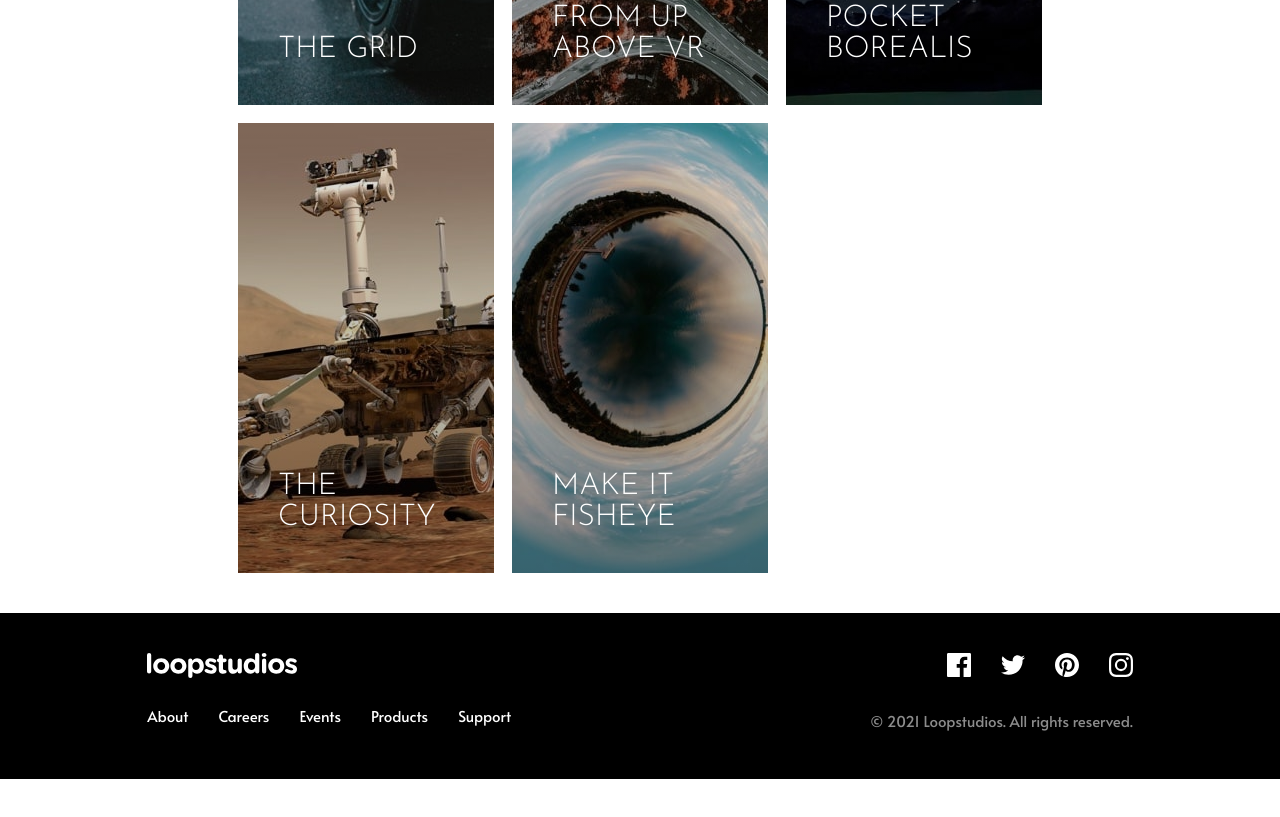
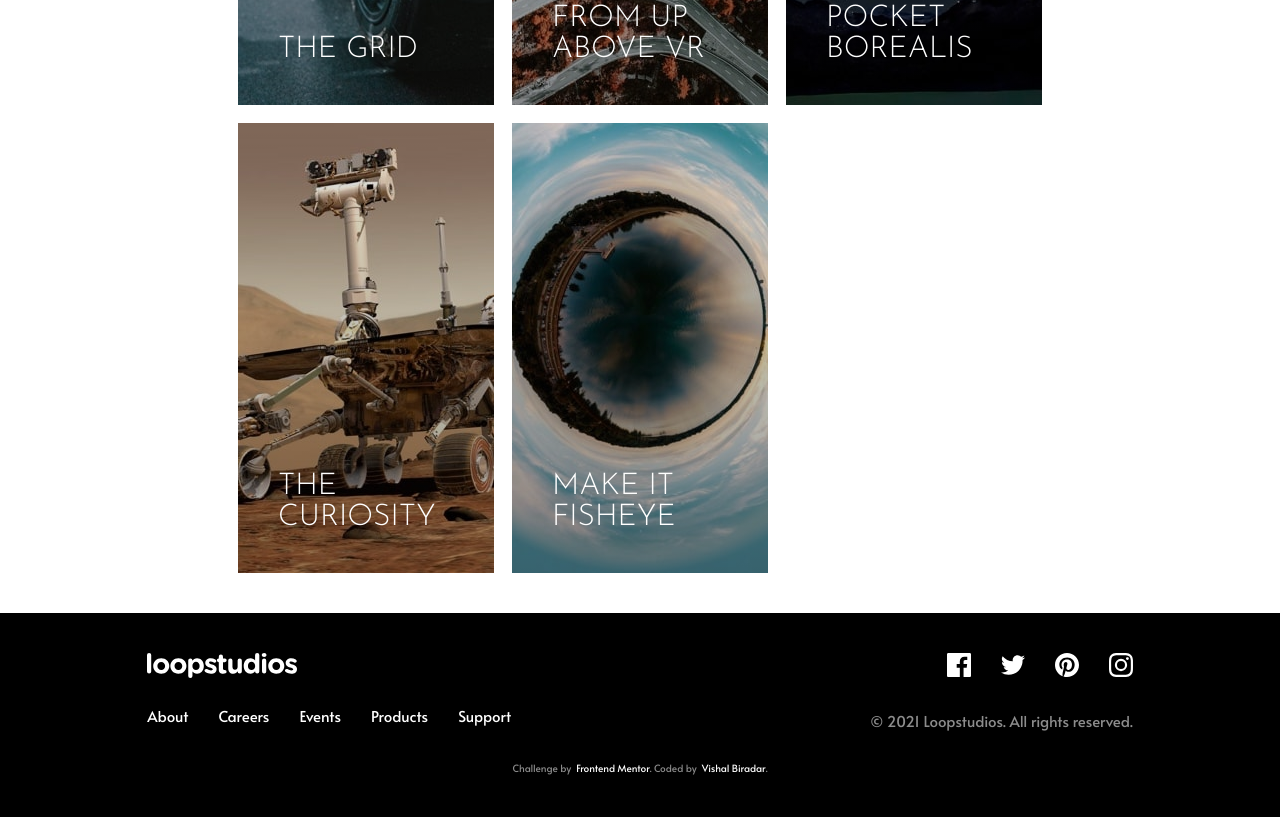
Before and after one commit to vishalbrdr/loopstudios-landing-page, a plain HTML site: page index.html in a window 1280 px wide. Shown: the part 2424-3241 px from the top of the page. Before the commit the page ends 3203 px from the top, so only its background shows below. Drawn offline with nearby package versions, Linux system fonts and the light colour scheme.

Commit message:
minor changes

```diff
--- a/index.html
+++ b/index.html
@@ -114,37 +114,14 @@
           <li><a href="#">Support</a></li>
         </ul>
         <p class="copyright">© 2021 Loopstudios. All rights reserved.</p>
+        <div class="attribution">
+          Challenge by
+          <li><a href="https://www.frontendmentor.io?ref=challenge" target="_blank"
+            >Frontend Mentor</a
+          ></li>. Coded by <li> <a href="#">Vishal Biradar</a></li>.
+        </div>
       </div>
     </footer>
-    <!--
-
-
-
-
-
-
-
-
-
-
-
-
-
-
-
-
-  About
-  Careers
-  Events
-  Products
-  Support
-
-
-  <div class="attribution">
-    Challenge by <a href="https://www.frontendmentor.io?ref=challenge" target="_blank">Frontend Mentor</a>.
-    Coded by <a href="#">Your Name Here</a>.
-  </div> -->
-    <script src="https://cdnjs.cloudflare.com/ajax/libs/gsap/3.7.1/gsap.min.js"></script>
     <script>
       document
         .querySelector(".menu-btn-container")
--- a/scss/_footer.scss
+++ b/scss/_footer.scss
@@ -5,7 +5,8 @@ $Very-Dark-Gray: hsl(0, 0%, 41%);
 $font-altas: "Alata", serif;
 $font-sans: "Josefin Sans", sans-serif;
 @mixin social-links-before {
-  &:hover::before, &:focus::before {
+  &:hover::before,
+  &:focus::before {
     width: 100%;
     opacity: 1;
   }
@@ -29,7 +30,7 @@ footer {
   .container {
     display: grid;
     grid-template-columns: 1fr 1fr;
-    grid-template-rows: 1fr 1fr;
+    grid-template-rows: 1fr 1fr 1fr;
     margin: 4rem;
     grid-row-gap: 1rem;
     .logo {
@@ -77,9 +78,27 @@ footer {
       }
     }
     @media screen and (max-width: 760px) {
-      grid-template-rows: repeat(4, max-content);
+      grid-template-rows: repeat(5, max-content);
       grid-template-columns: 1fr;
       text-align: center;
     }
   }
+  .attribution {
+    grid-row: -2 / -1;
+    grid-column: 1 / -1;
+    justify-self: center;
+    color: $Dark-Gray;
+    display: flex;
+    align-items: center;
+    @include footer-socials();
+    li {
+      margin-left: 5px !important;
+      margin-bottom: -1rem;
+    }
+    a {
+      align-self: center;
+      font-size: 1rem !important;
+      margin-bottom: -1rem;
+    }
+  }
 }
```
Also changed, not shown: css/main.css.
